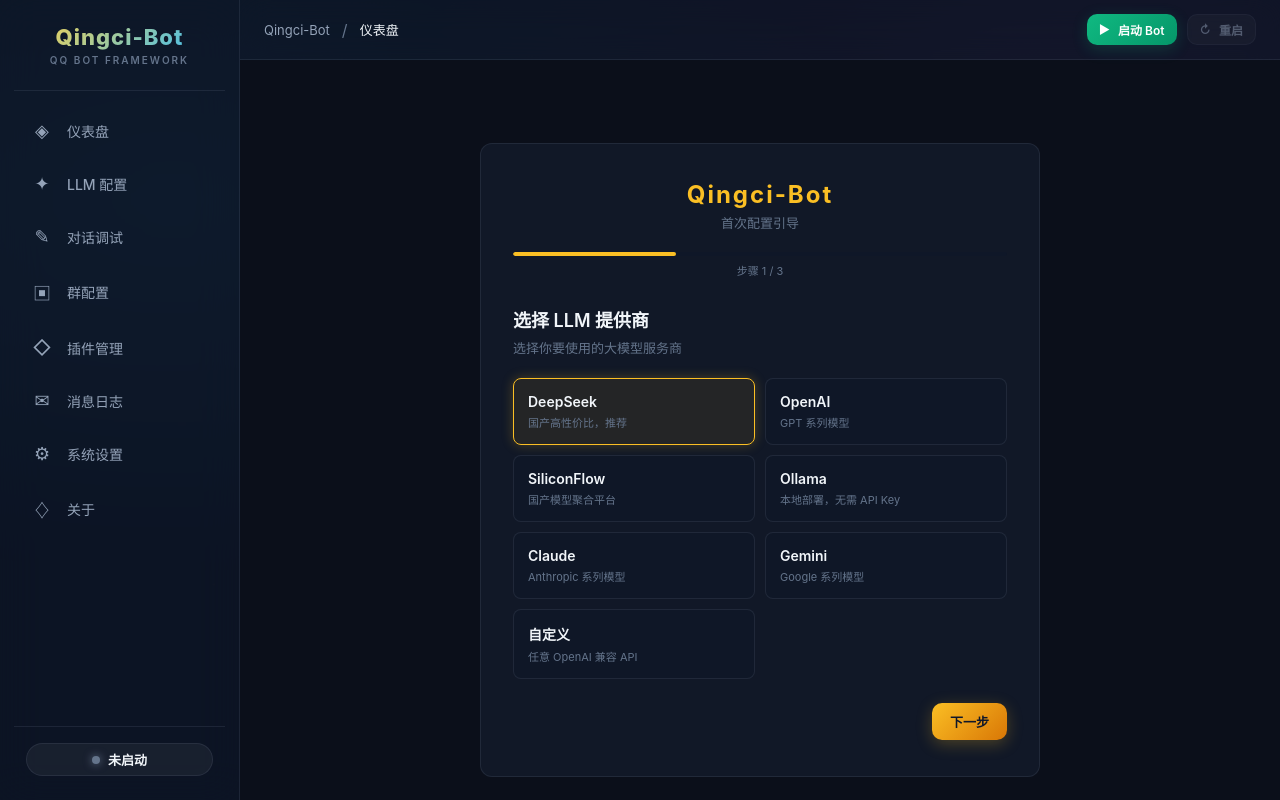
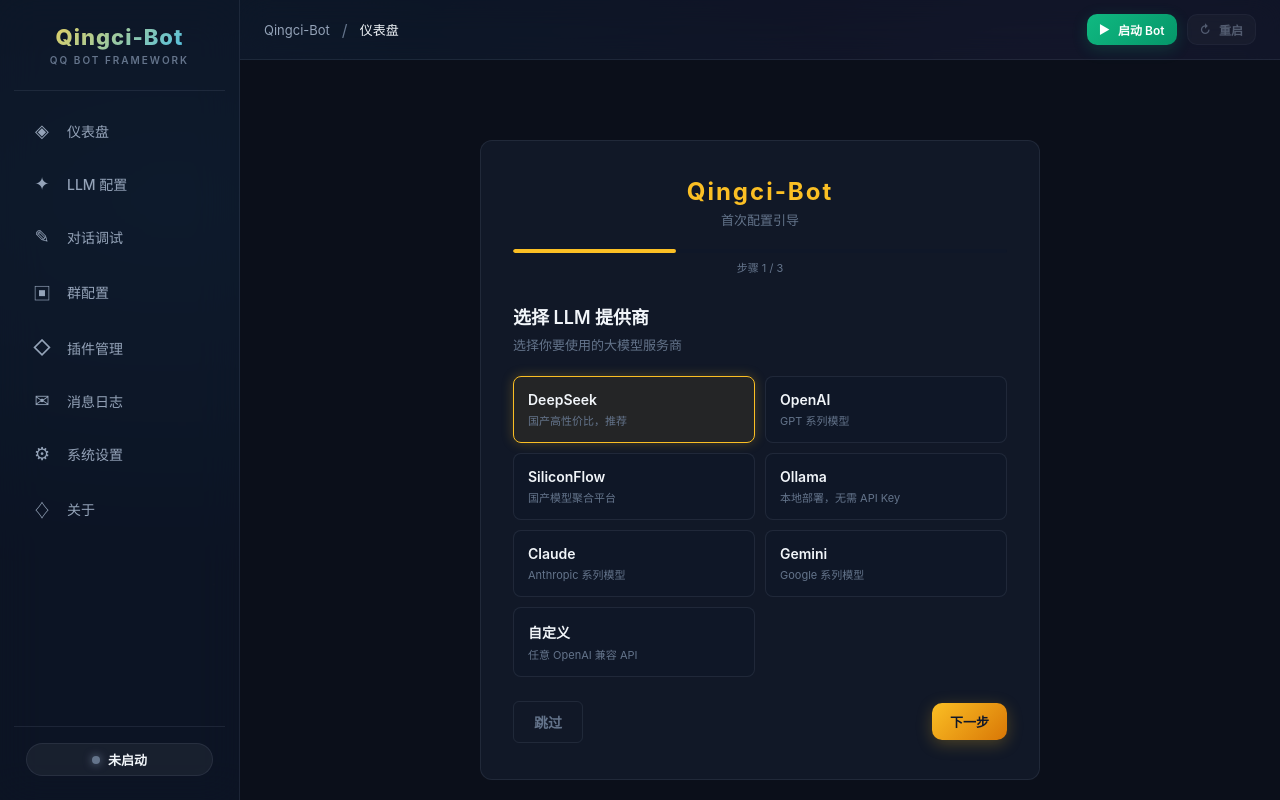
Before and after one commit to Qingci-Bot/Qingci-Bot-CE, a Vue app in the folder web/: page /#/setup in a window 1280 px wide. Built offline with nearby package versions, Linux system fonts and the light colour scheme; no server answers.

Commit message:
feat: 首次配置引导支持跳过功能 - BotConfig 新增 wizard_skipped 字段，get_wizard_status 检查跳过状态，新增 skip_wizard 接口，SetupWizard 前端添加跳过按钮

```diff
--- a/web/src/views/SetupWizard.vue
+++ b/web/src/views/SetupWizard.vue
@@ -110,6 +110,24 @@
       return
     }
     // 配置完成，跳转首页
+    router.push('/')
+  } catch (e) {
+    error.value = '网络错误: ' + e.message
+    loading.value = false
+  }
+}
+
+async function skipSetup() {
+  loading.value = true
+  error.value = ''
+  try {
+    const res = await fetch('/api/config/wizard/skip', { method: 'POST' })
+    if (!res.ok) {
+      const data = await res.json()
+      error.value = data.detail || '跳过失败'
+      loading.value = false
+      return
+    }
     router.push('/')
   } catch (e) {
     error.value = '网络错误: ' + e.message
@@ -259,6 +277,7 @@
       <!-- Navigation -->
       <div class="wizard-nav">
         <button v-if="step > 1" class="btn btn-secondary" @click="prevStep">上一步</button>
+        <button v-else class="btn btn-ghost" :disabled="loading" @click="skipSetup">跳过</button>
         <div class="spacer"></div>
         <button
           v-if="step < totalSteps"
@@ -546,6 +565,22 @@
   transform: none;
 }
 
+.btn-ghost {
+  background: transparent;
+  color: var(--text-muted);
+  border: 1px solid var(--border-color);
+  padding: 10px 20px;
+  border-radius: 6px;
+  font-size: 14px;
+  cursor: pointer;
+  transition: all 0.2s;
+}
+
+.btn-ghost:hover {
+  color: var(--text-secondary);
+  border-color: var(--text-muted);
+}
+
 .spin {
   display: inline-block;
   animation: spin 1s linear infinite;
```
Also changed, not shown: 2 other files (tests, documents, lock files or other folders).
